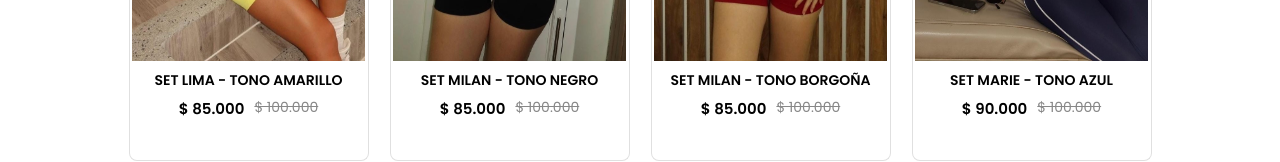
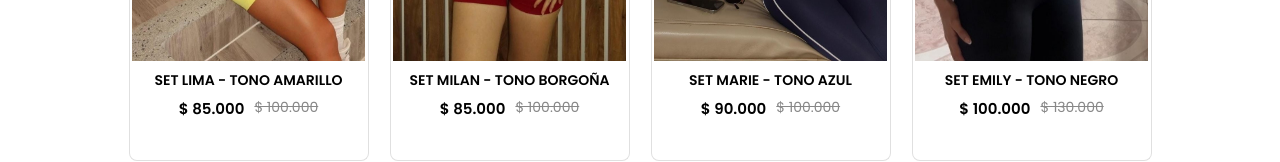
Before and after one commit to luis13xd/arual, a React (Create React App) app: page /sets in a window 1280 px wide. Shown: the part 433-595 px from the top of the page. Built offline with nearby package versions, Linux system fonts and the light colour scheme.

Commit message:
eliminamos producto set milan negro

```diff
--- a/src/Components/Assets/all_product.js
+++ b/src/Components/Assets/all_product.js
@@ -780,27 +780,6 @@ let all_product = [
     },
   },
   {
-    id: 405,
-    name: "SET MILAN - TONO NEGRO",
-    category: "sets",
-    description:
-      "Tela completamente acanalada, su efecto push up te hará lucir increible",
-    image: setmilan1,
-    image2: setmilan2,
-    image3: setmilan3,
-    image4: setmilan4,
-    new_price: 85000,
-    old_price: 100000,
-    offer: false,
-    sizes: {
-      XS: false,
-      S: true,
-      M: true,
-      L: false,
-      XL: false,
-    },
-  },
-  {
     id: 407,
     name: "SET MILAN - TONO BORGOÑA",
     category: "sets",
```
